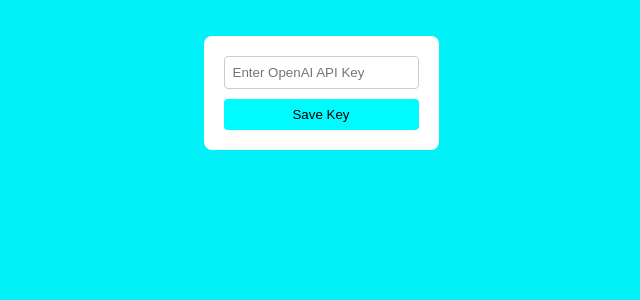
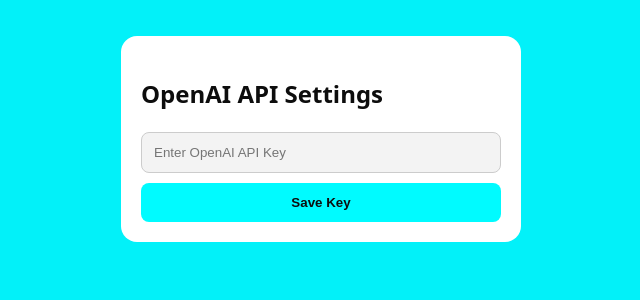
Before and after one commit to PratikBhangale/LLM-Chatbot-Using-React, a React (Vite) app: page / in a window 1280 px wide. Shown: the top 300 px of the page, without its empty margins (319-959 px from the left). Built offline with nearby package versions, Linux system fonts and the light colour scheme.

Commit message:
commit 20

```diff
--- a/src/App.jsx
+++ b/src/App.jsx
@@ -5,20 +5,14 @@
 import { Assistant } from "./assistants/openai";
 import { Loader } from "./components/Loader/Loader";
 
-
-
-
-
 function App() {
-
-  // const assistant = new Assistant();
   const [messages, setMessages] = useState([]);
   const [isloading, setIsLoading] = useState(false);
   const [isStreaming, setIsStreaming] = useState(false);
   const [apiKey, setApiKey] = useState(() => localStorage.getItem('openai_api_key'));
   const [showSettings, setShowSettings] = useState(!apiKey);
 
-  // Modify your assistant initialization
+  // Initialize assistant with API key
   const assistant = new Assistant(apiKey || '');
 
   function handleApiKeySubmit(e) {
@@ -29,7 +23,6 @@
     setShowSettings(false);
   }
 
-
   function updateLastMessageContent(content) {
     setMessages((prevMessages) =>
       prevMessages.map((message, index) =>
@@ -39,51 +32,6 @@
       )
     );
   }
-  return (
-    <div className={styles.App}>
-      {showSettings ? (
-        <div className={styles.Settings}>
-          <form onSubmit={handleApiKeySubmit}>
-            <input
-              type="password"
-              name="apiKey"
-              placeholder="Enter OpenAI API Key"
-              required
-            />
-            <button type="submit">Save Key</button>
-          </form>
-        </div>
-      ) : (
-        <>
-          {isloading && <Loader />}
-          <header className={styles.Header}>
-            <img className={styles.Logo} src="chat-bot.png" />
-            <h2 className={styles.Title}>AI Chatbot</h2>
-            <button
-              onClick={() => setShowSettings(true)}
-              className={styles.SettingsButton}
-            >
-              ⚙️ Settings
-            </button>
-          </header>
-          <div className={styles.ChatContainer}>
-            <Chat messages={messages} />
-          </div>
-          <Controls
-            isDisabled={isloading || isStreaming}
-            onSend={handleContentSend}
-          />
-        </>
-      )}
-    </div>
-  );
-  // }
-
-
-  function addMessage(message) {
-    setMessages((prevMessages) => [...prevMessages, message]);
-  }
-
 
   function addMessage(message) {
     setMessages((prevMessages) => [...prevMessages, message]);
@@ -109,8 +57,9 @@
 
       setIsStreaming(false);
     } catch (error) {
+      console.error('Chat Error:', error);
       addMessage({
-        content: "Sorry, I couldn't process your request. Please try again!",
+        content: `Error: ${error.message || 'Something went wrong. Please try again!'}`,
         role: "system",
       });
       setIsLoading(false);
@@ -120,10 +69,31 @@
 
   return (
     <div className={styles.App}>
+      {showSettings ? (
+        <div className={styles.Settings}>
+          <h2>OpenAI API Settings</h2>
+          <form onSubmit={handleApiKeySubmit}>
+            <input
+              type="password"
+              name="apiKey"
+              placeholder="Enter OpenAI API Key"
+              required
+            />
+            <button type="submit">Save Key</button>
+          </form>
+        </div>
+      ) : (
+        <>
           {isloading && <Loader />}
           <header className={styles.Header}>
-        <img className={styles.Logo} src="public\chat-bot.png" />
+            <img className={styles.Logo} src="chat-bot.png" alt="Chatbot Logo" />
             <h2 className={styles.Title}>AI Chatbot</h2>
+            <button
+              onClick={() => setShowSettings(true)}
+              className={styles.SettingsButton}
+            >
+              ⚙️ Settings
+            </button>
           </header>
           <div className={styles.ChatContainer}>
             <Chat messages={messages} />
@@ -132,9 +102,10 @@
             isDisabled={isloading || isStreaming}
             onSend={handleContentSend}
           />
+        </>
+      )}
     </div>
   );
 }
 
-
 export default App;
--- a/src/App.module.css
+++ b/src/App.module.css
@@ -30,8 +30,10 @@
   .Settings {
     background: light-dark(#ffffff, #212121);
     padding: 20px;
-    border-radius: 8px;
+    border-radius: 16px;
     margin: 20px;
+    width: 100%;
+    max-width: 400px;
   }
 
   .Settings form {
@@ -41,17 +43,25 @@
   }
 
   .Settings input {
-    padding: 8px;
+    padding: 12px;
     border: 1px solid #ccc;
-    border-radius: 4px;
+    border-radius: 8px;
+    background: light-dark(#f3f3f3, #303030);
+    color: light-dark(#0d0d0d, #ececec);
   }
 
   .Settings button {
-    padding: 8px;
+    padding: 12px;
     background: #00fbff;
     border: none;
-    border-radius: 4px;
+    border-radius: 8px;
     cursor: pointer;
+    color: #0d0d0d;
+    font-weight: bold;
+  }
+
+  .Settings button:hover {
+    background: #02d8e0;
   }
 
   .SettingsButton {
@@ -60,4 +70,9 @@
     cursor: pointer;
     font-size: 16px;
     margin-top: 10px;
+    color: light-dark(#0d0d0d, #ececec);
   }
+
+  .SettingsButton:hover {
+    opacity: 0.8;
+  }
--- a/src/assistants/openai.js
+++ b/src/assistants/openai.js
@@ -1,16 +1,10 @@
-
 import OpenAI from "openai";
-
-const openai = new OpenAI({
-  apiKey: import.meta.env.VITE_OPEN_AI_API_KEY,
-  dangerouslyAllowBrowser: true,
-});
 
 export class Assistant {
   #model;
   #openai;
 
-  constructor(apiKey, model = "gpt-4-turbo-preview") {
+  constructor(apiKey, model = "gpt-3.5-turbo") {
     this.#model = model;
     this.#openai = new OpenAI({
       apiKey: apiKey,
@@ -20,20 +14,21 @@
 
   async chat(content, history) {
     try {
-      const result = await openai.chat.completions.create({
+      const result = await this.#openai.chat.completions.create({
         model: this.#model,
         messages: [...history, { content, role: "user" }],
       });
 
       return result.choices[0].message.content;
     } catch (error) {
+      console.error('OpenAI API Error:', error);
       throw error;
     }
   }
 
   async *chatStream(content, history) {
     try {
-      const result = await openai.chat.completions.create({
+      const result = await this.#openai.chat.completions.create({
         model: this.#model,
         messages: [...history, { content, role: "user" }],
         stream: true,
@@ -43,6 +38,7 @@
         yield chunk.choices[0]?.delta?.content || "";
       }
     } catch (error) {
+      console.error('OpenAI API Error:', error);
       throw error;
     }
   }
```
Lines whose indentation alone changed are shown as unchanged.
